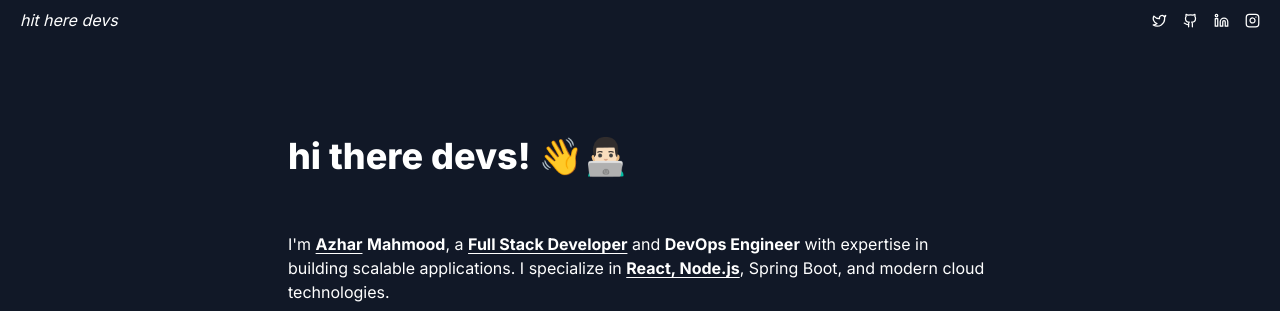
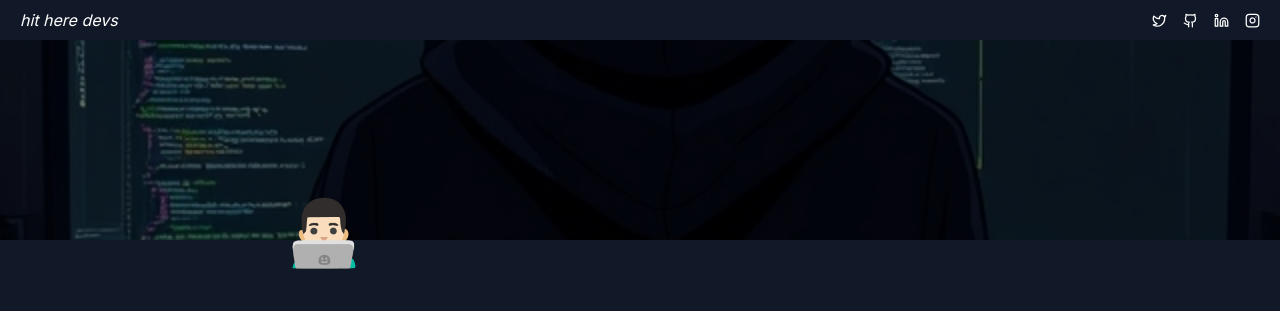
Before and after one commit to hithere-devs/links-tree, a Next.js app: page / in a window 1280 px wide. Shown: the top 311 px of the page. Built offline with nearby package versions, Linux system fonts and the light colour scheme.

Commit message:
Added Banner

```diff
--- a/src/app/page.tsx
+++ b/src/app/page.tsx
@@ -1,13 +1,15 @@
 import { Button } from '@/components/ui/button';
 
 import { Calendar, Github, Instagram, Linkedin, Twitter } from 'lucide-react';
+import banner from './banner.jpeg';
 
 import { CustomTabs } from '@/components/custom-tabs';
+import Image from 'next/image';
 
 export default function Home() {
 	return (
 		<div className='flex flex-col items-center justify-center'>
-			<div className='text-left w-full px-5 text-white py-2 flex items-center justify-between select-none mb-16'>
+			<div className='text-left w-full px-5 text-white py-2 flex items-center justify-between select-none'>
 				<p className='italic'>hit here devs</p>
 				<div className='flex gap-4'>
 					<Twitter size={15} />
@@ -17,7 +19,7 @@ export default function Home() {
 				</div>
 			</div>
 
-			{/* <div className='relative w-full h-[25vh]'>
+			<div className='relative w-full h-[25vh]'>
 				<Image
 					src={banner}
 					alt='Banner'
@@ -26,10 +28,10 @@ export default function Home() {
 					priority
 				/>
 				<div className='absolute inset-0 bg-black bg-opacity-50' />
-			</div> */}
-			{/* <div className='flex flex-col items-left w-full max-w-3xl px-7 select-none'>
+			</div>
+			<div className='flex flex-col items-left w-full max-w-3xl px-7 select-none'>
 				<span className='text-[4rem] -mt-14 z-50'>👨🏻‍💻</span>
-			</div> */}
+			</div>
 			<div className='bg-gray-900 text-white flex flex-col items-left justify-center p-8 text-left w-full max-w-3xl'>
 				<h1 className='text-4xl font-extrabold mb-14'>hi there devs! 👋👨🏻‍💻</h1>
 				<p>
```
